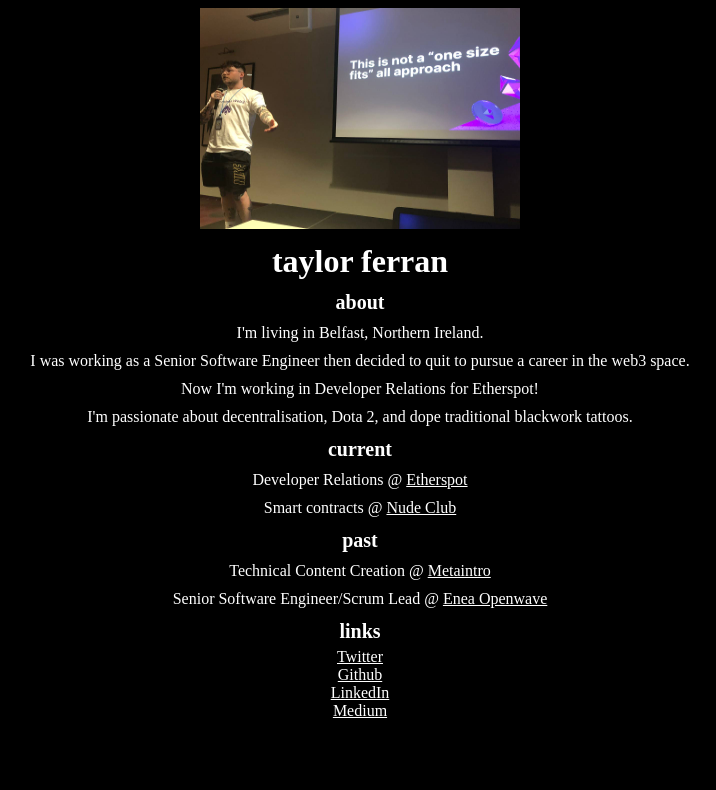
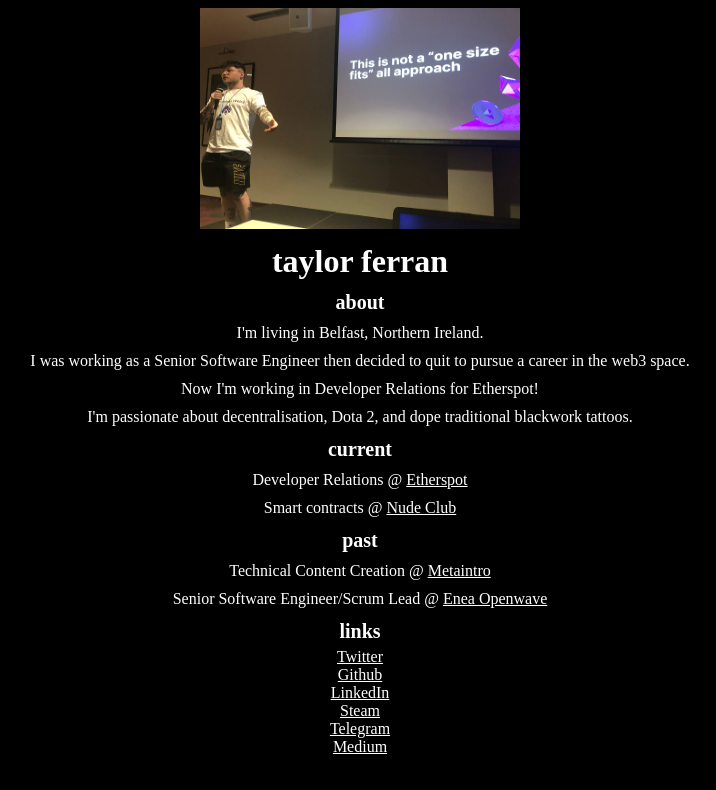
Before and after one commit to taylorferran/taylor-wiki, a Next.js app in the folder my-app/: page / in a window 1280 px wide. Shown: the top 790 px of the page, without its empty margins (280-996 px from the left). Built offline with nearby package versions, Linux system fonts and the light colour scheme; a web font is replaced by a local one.

Commit message:
Add links

```diff
--- a/my-app/pages/index.js
+++ b/my-app/pages/index.js
@@ -56,6 +56,8 @@ export default function Home() {
         <a href="https://twitter.com/taylor_web3" target="_blank">Twitter</a>
         <a href="https://github.com/taylorferran" target="_blank">Github</a>
         <a href="https://www.linkedin.com/in/taylorferran/" target="_blank">LinkedIn</a>
+        <a href="https://steamcommunity.com/id/taylorferran" target="_blank">Steam</a>
+        <a href="https://t.me/taylorferran" target="_blank">Telegram</a>
         <a href="https://medium.com/@taylor_web3" target="_blank">Medium</a>
         </motion.div >
 
```
